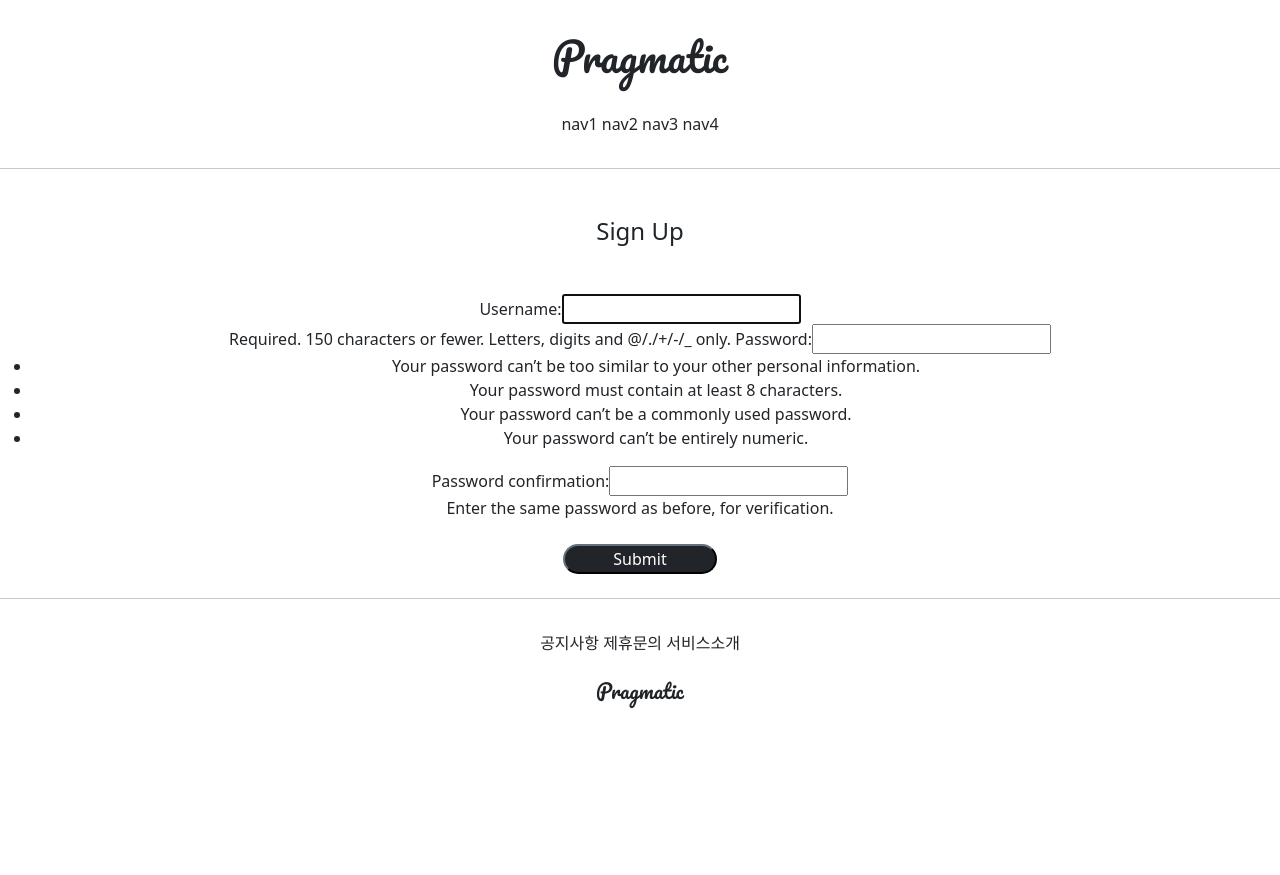
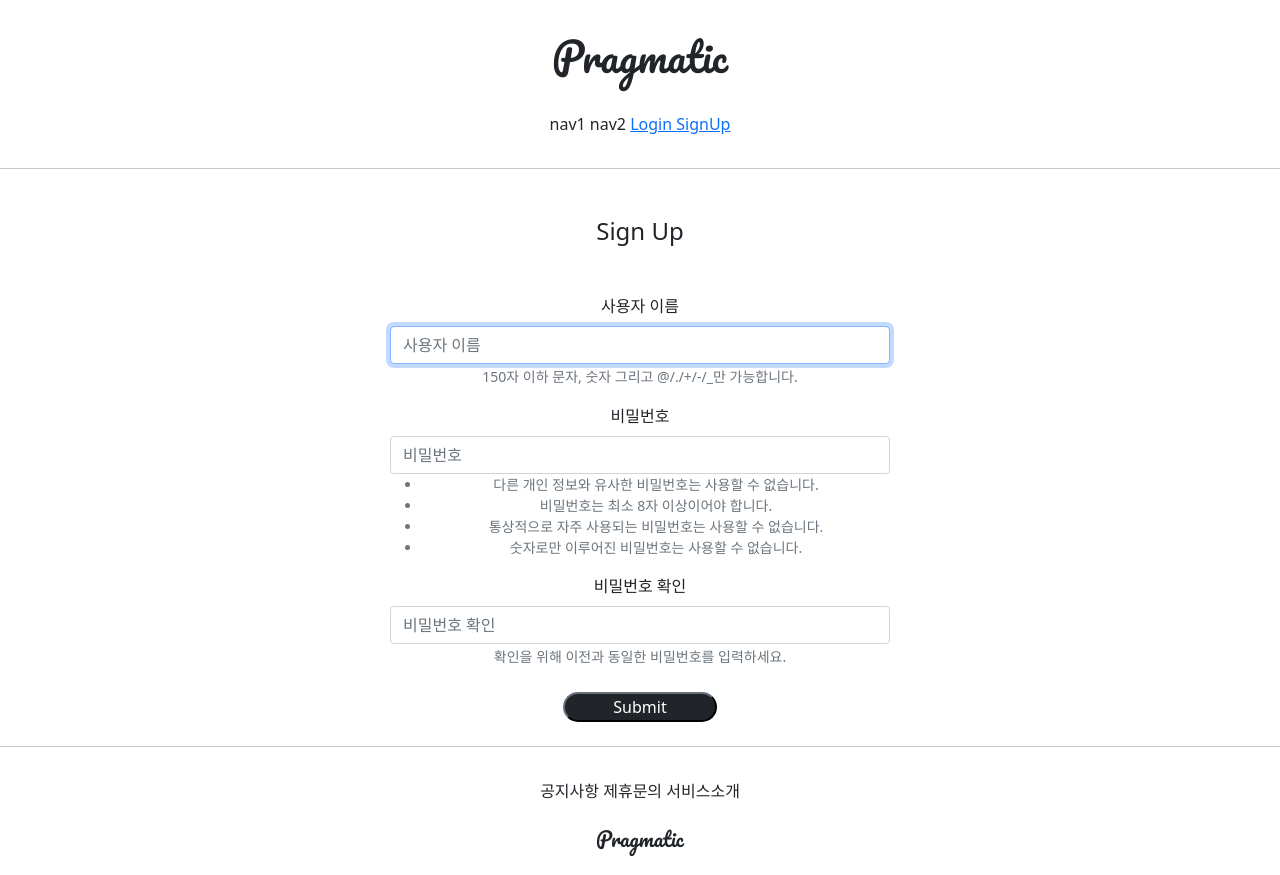
Before and after one commit to STAND-JIN/gis_1ban_1, a Django app: page /accounts/create/ in a window 1280 px wide. Before the commit the page ends 708 px from the top, so only its background shows below. Run offline with Django 3.2, Linux system fonts and the light colour scheme; parts of the project's set-up code (start-up, migrations or seed data) failed here and were passed over; some libraries are stand-ins or nearby versions.

Commit message:
7/14 1ban class commit 4

```diff
--- a/accountapp/templates/accountapp/create.html
+++ b/accountapp/templates/accountapp/create.html
@@ -1,15 +1,16 @@
 {% extends 'base.html' %}
+{% load bootstrap4 %}
 
 {% block content %}
 
-<div class="text-center">
+<div class="text-center mw-500 m-auto" >
     <div class="m-5">
         <h4>Sign Up</h4>
     </div>
     <div>
         <form action="{% url 'accountapp:create' %}" method="post">
             {% csrf_token %}
-            {{ form }}
+            {% bootstrap_form form %}
             <div class="m-4">
                 <input type="submit"
                        class="btn-dark rounded-pill px-5">
--- a/accountapp/templates/accountapp/login.html
+++ b/accountapp/templates/accountapp/login.html
@@ -1,15 +1,16 @@
 {% extends 'base.html' %}
+{% load bootstrap4 %}
 
 {% block content %}
 
-<div class="text-center">
+<div class="text-center mw-500 m-auto">
     <div class="m-5">
         <h4>Login</h4>
     </div>
     <div>
         <form action="{% url 'accountapp:login' %}" method="post">
             {% csrf_token %}
-            {{ form }}
+            {% bootstrap_form form %}
             <div class="m-4">
                 <input type="submit"
                        class="btn-dark rounded-pill px-5">
--- a/accountapp/urls.py
+++ b/accountapp/urls.py
@@ -14,7 +14,7 @@ urlpatterns = [
     path('login/', LoginView.as_view(template_name='accountapp/login.html'),
          name='login'),
 
-    path('logout/', LogoutView.as_view(), name='Logout'),
+    path('logout/', LogoutView.as_view(), name='logout'),
 
     path('create/', AccountCreateView.as_view(), name='create')
 ]
--- a/gis_1ban_1/settings.py
+++ b/gis_1ban_1/settings.py
@@ -53,7 +53,8 @@ INSTALLED_APPS = [
     'django.contrib.sessions',
     'django.contrib.messages',
     'django.contrib.staticfiles',
-    'accountapp'
+    'accountapp',
+    'bootstrap4',
 ]
 
 MIDDLEWARE = [
@@ -121,7 +122,7 @@ AUTH_PASSWORD_VALIDATORS = [
 # Internationalization
 # https://docs.djangoproject.com/en/3.2/topics/i18n/
 
-LANGUAGE_CODE = 'en-us'
+LANGUAGE_CODE = 'ko-kr'
 
 TIME_ZONE = 'UTC'
 
--- a/static/base.css
+++ b/static/base.css
@@ -15,3 +15,8 @@
 .pragmatic_footer_button {
     margin-top: 2rem;
 }
+
+.mw-500 {
+    max-width: 500px;
+    margin: 1rem 1.5rem;
+}
--- a/templates/header.html
+++ b/templates/header.html
@@ -6,8 +6,24 @@
         <div class="pragmatic_header_button">
             <span>nav1</span>
             <span>nav2</span>
-            <span>nav3</span>
-            <span>nav4</span>
+
+
+            {% if not user.is_authenticated %}
+            <span>
+                <a href="{% url 'accountapp:login' %}">
+                    Login
+                </a>
+            </span>
+            <span>
+                <a href="{% url 'accountapp:create' %}">
+                    SignUp
+                </a>
+            </span>
+            {% else %}
+                <a href="{% url 'accountapp:logout' %}">
+                    Logout
+                </a>
+            {% endif %}
         </div>
 
     </div>
```
